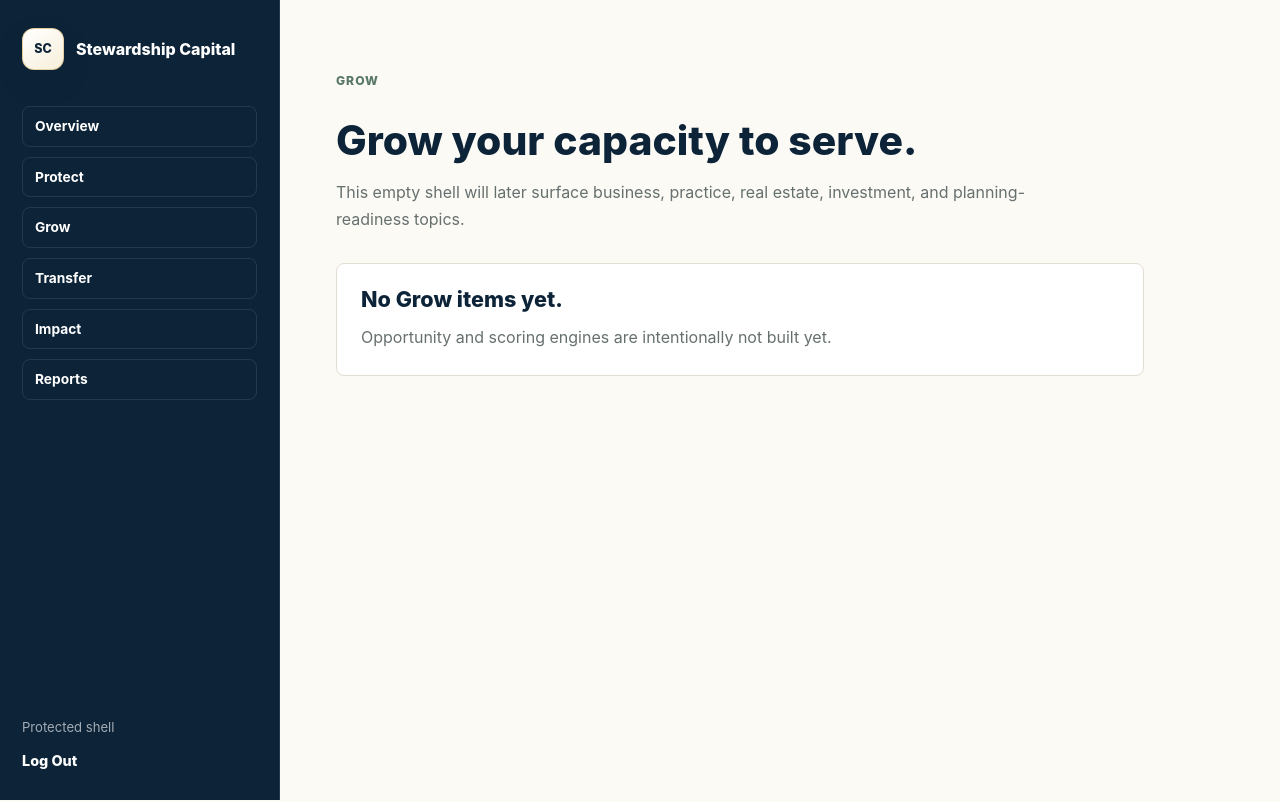
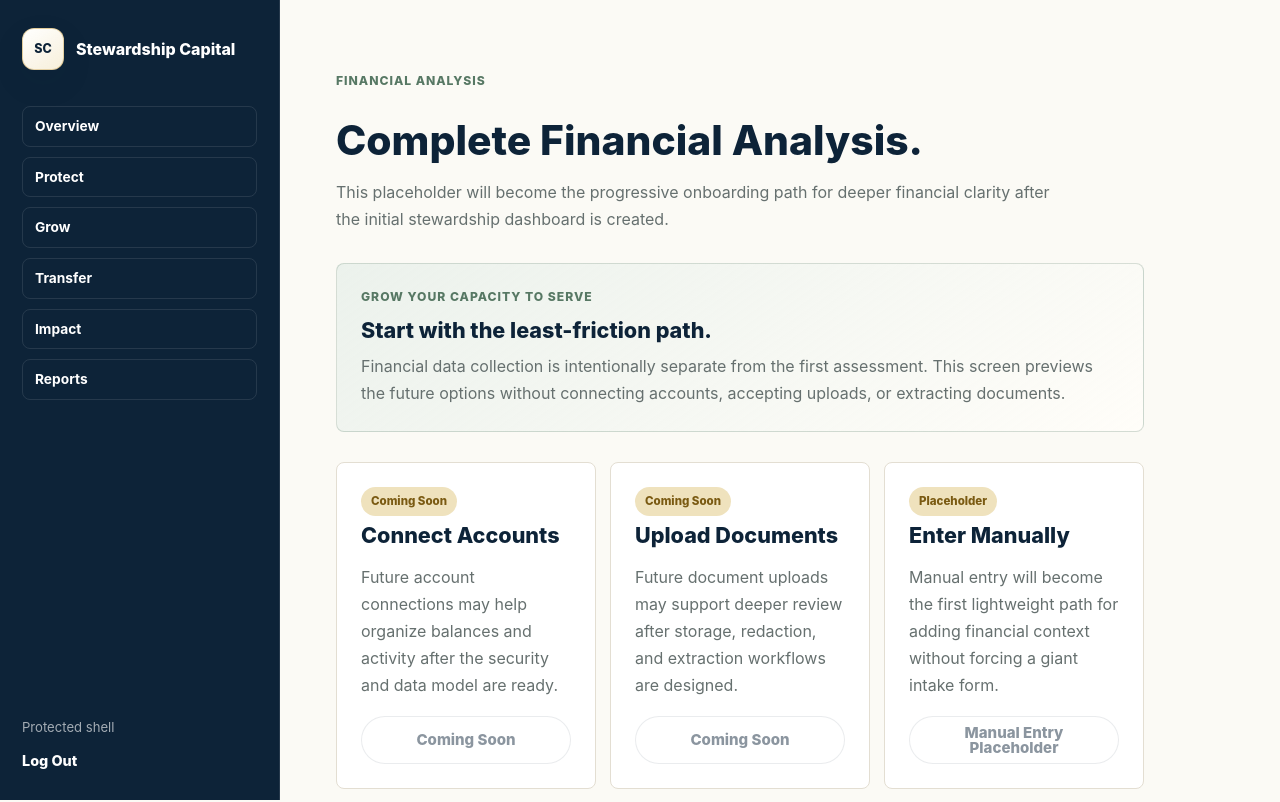
Before and after one commit to rfox0629/stewardship.capital, a Next.js app: page /dashboard/grow in a window 1280 px wide. Shown: the top 802 px of the page. Built offline with nearby package versions, Linux system fonts and the light colour scheme.

Commit message:
Add financial analysis placeholder

```diff
--- a/app/(app)/dashboard/grow/page.tsx
+++ b/app/(app)/dashboard/grow/page.tsx
@@ -1,15 +1,77 @@
+const analysisOptions = [
+  {
+    title: "Connect Accounts",
+    status: "Coming Soon",
+    copy: "Future account connections may help organize balances and activity after the security and data model are ready.",
+  },
+  {
+    title: "Upload Documents",
+    status: "Coming Soon",
+    copy: "Future document uploads may support deeper review after storage, redaction, and extraction workflows are designed.",
+  },
+  {
+    title: "Enter Manually",
+    status: "Placeholder",
+    copy: "Manual entry will become the first lightweight path for adding financial context without forcing a giant intake form.",
+  },
+];
+
 export default function GrowPage() {
   return (
     <main className="dashboard-page" aria-labelledby="grow-title">
-      <p className="eyebrow">Grow</p>
-      <h1 id="grow-title">Grow your capacity to serve.</h1>
+      <p className="eyebrow">Financial Analysis</p>
+      <h1 id="grow-title">Complete Financial Analysis.</h1>
       <p>
-        This empty shell will later surface business, practice, real estate,
-        investment, and planning-readiness topics.
+        This placeholder will become the progressive onboarding path for deeper
+        financial clarity after the initial stewardship dashboard is created.
       </p>
-      <section className="empty-state-card" aria-label="Grow placeholder">
-        <h2>No Grow items yet.</h2>
-        <p>Opportunity and scoring engines are intentionally not built yet.</p>
+
+      <section className="analysis-intro-card">
+        <div>
+          <p className="eyebrow">Grow your capacity to serve</p>
+          <h2>Start with the least-friction path.</h2>
+          <p>
+            Financial data collection is intentionally separate from the first
+            assessment. This screen previews the future options without
+            connecting accounts, accepting uploads, or extracting documents.
+          </p>
+        </div>
+      </section>
+
+      <section
+        className="analysis-option-grid"
+        aria-label="Financial Analysis options"
+      >
+        {analysisOptions.map((option) => (
+          <article className="analysis-option-card" key={option.title}>
+            <div className="analysis-option-heading">
+              <span>{option.status}</span>
+              <h2>{option.title}</h2>
+            </div>
+            <p>{option.copy}</p>
+            <button
+              className="button button-secondary"
+              disabled
+              type="button"
+            >
+              {option.status === "Placeholder"
+                ? "Manual Entry Placeholder"
+                : "Coming Soon"}
+            </button>
+          </article>
+        ))}
+      </section>
+
+      <section className="dashboard-panel">
+        <div className="dashboard-panel-heading">
+          <p className="eyebrow">Not built yet</p>
+          <h2>Opportunity discovery comes later.</h2>
+        </div>
+        <p>
+          Plaid, uploads, document extraction, opportunity scoring, and
+          professional reports remain intentionally locked until the supporting
+          architecture is ready.
+        </p>
       </section>
     </main>
   );
--- a/app/globals.css
+++ b/app/globals.css
@@ -1054,6 +1054,61 @@ h3 {
   font-size: 1rem;
 }
 
+.analysis-intro-card,
+.analysis-option-card {
+  display: grid;
+  gap: 16px;
+  margin-top: 12px;
+  border: 1px solid var(--line);
+  border-radius: 8px;
+  padding: 24px;
+  background: var(--surface);
+}
+
+.analysis-intro-card {
+  border-color: rgba(87, 120, 100, 0.24);
+  background:
+    linear-gradient(145deg, rgba(220, 231, 221, 0.56), rgba(255, 253, 248, 0.88)),
+    var(--surface);
+}
+
+.analysis-intro-card h2,
+.analysis-option-heading h2 {
+  font-size: 1.35rem;
+}
+
+.analysis-intro-card p:not(.eyebrow) {
+  margin-top: 10px;
+}
+
+.analysis-option-grid {
+  display: grid;
+  gap: 14px;
+}
+
+.analysis-option-card {
+  align-content: space-between;
+}
+
+.analysis-option-card .button {
+  width: 100%;
+}
+
+.analysis-option-heading {
+  display: grid;
+  gap: 8px;
+}
+
+.analysis-option-heading span {
+  width: fit-content;
+  border-radius: 999px;
+  padding: 6px 10px;
+  background: var(--gold-soft);
+  color: #7a5a12;
+  font-size: 0.72rem;
+  font-weight: 820;
+}
+
 .empty-state-card h2 {
   font-size: 1.35rem;
 }
@@ -1156,6 +1211,10 @@ h3 {
 
   .locked-module-grid {
     grid-template-columns: repeat(2, minmax(0, 1fr));
+  }
+
+  .analysis-option-grid {
+    grid-template-columns: repeat(3, minmax(0, 1fr));
   }
 
   .assessment-card h1 {
```
Also changed, not shown: 2 other files (tests, documents, lock files or other folders).
